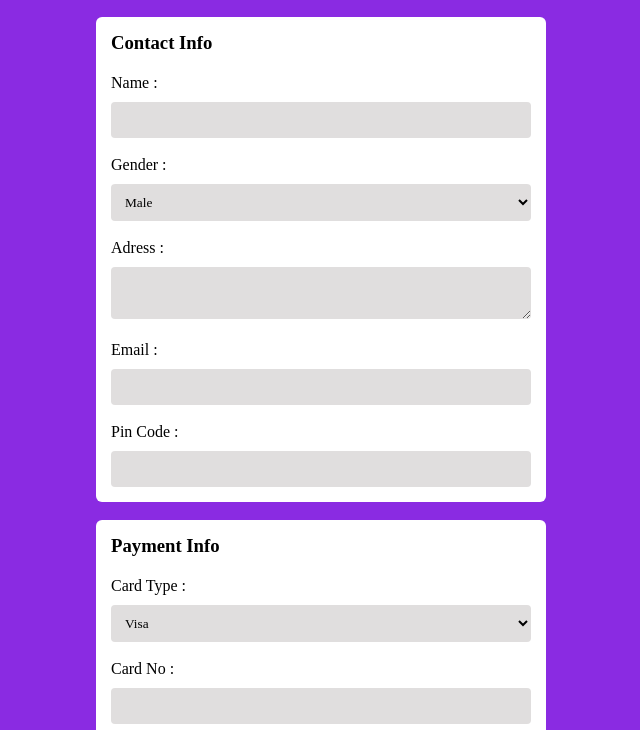
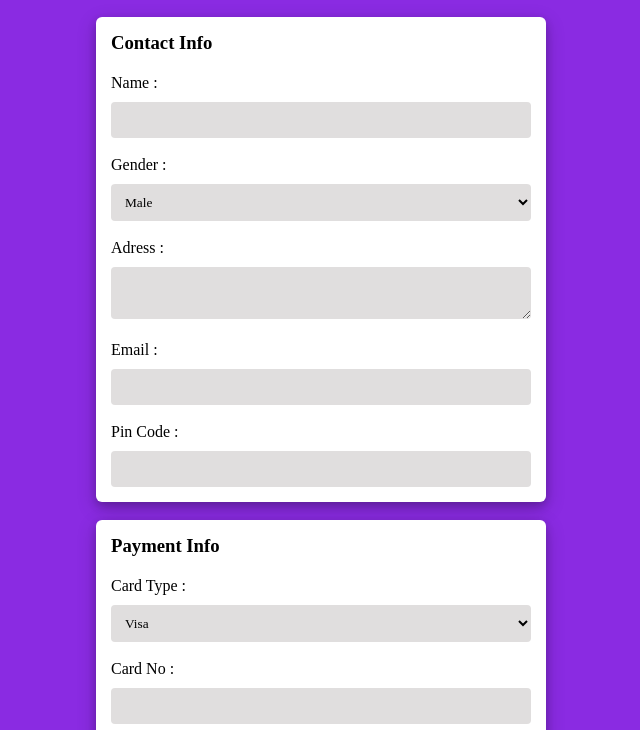
Before and after one commit to Aveek324/payment-1, a plain HTML site: page index.html in a window 1280 px wide. Shown: the part 70-800 px from the top of the page, without its empty margins (319-959 px from the left). Drawn offline with Linux system fonts and the light colour scheme.

Commit message:
Update index.html

```diff
--- a/index.html
+++ b/index.html
@@ -41,6 +41,7 @@
       padding: 15px;
       margin-left: auto;
       margin-right: auto;
+      box-shadow: 0 4px 8px 0 rgba(0, 0, 0, 0.2), 0 6px 20px 0 rgba(0, 0, 0, 0.19);
     }
 
     input,
```
